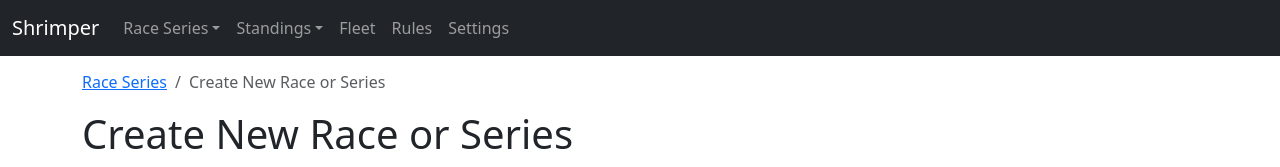
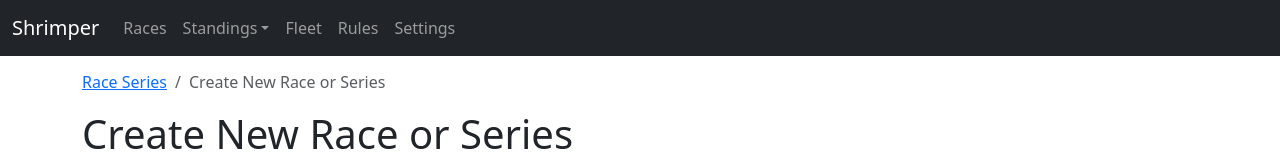
Before and after one commit to mn1del/shrimper, a Flask app: page /race-series/new in a window 1280 px wide. Shown: the top 167 px of the page. Run offline with Flask 3, Linux system fonts and the light colour scheme.

Commit message:
Add races index template

```diff
--- a/app/routes.py
+++ b/app/routes.py
@@ -60,6 +60,31 @@ def _load_nav_data():
     return nav
 
 
+def _load_all_races():
+    """Return a flat list of all races with series info."""
+    races = []
+    for meta_path in _series_meta_paths():
+        with meta_path.open() as f:
+            series = json.load(f)
+        series_name = series.get("name")
+        series_id = series.get("series_id")
+        races_dir = meta_path.parent / "races"
+        for race_path in races_dir.glob("*.json"):
+            with race_path.open() as rf:
+                race = json.load(rf)
+            finishers = sum(1 for e in race.get("entrants", []) if e.get("finish_time"))
+            races.append({
+                "race_id": race.get("race_id"),
+                "date": race.get("date"),
+                "start_time": race.get("start_time"),
+                "series_name": series_name,
+                "series_id": series_id,
+                "finishers": finishers,
+            })
+    races.sort(key=lambda r: (r["date"] or "", r["start_time"] or ""))
+    return races
+
+
 def _find_series(series_id: str):
     """Return (series, races) for the given series id or (None, None).
 
@@ -93,7 +118,14 @@ def inject_nav_data():
 
 @bp.route('/')
 def index():
-    return redirect(url_for('main.series_index'))
+    return redirect(url_for('main.races'))
+
+
+@bp.route('/races')
+def races():
+    race_list = _load_all_races()
+    breadcrumbs = [('Races', None)]
+    return render_template('races.html', title='Races', breadcrumbs=breadcrumbs, races=race_list)
 
 
 @bp.route('/race-series')
--- a/app/templates/base.html
+++ b/app/templates/base.html
@@ -15,29 +15,13 @@
   <body>
     <nav class="navbar navbar-expand-lg navbar-dark bg-dark fixed-top">
       <div class="container-fluid">
-        <a class="navbar-brand" href="{{ url_for('main.series_index') }}">Shrimper</a>
+        <a class="navbar-brand" href="{{ url_for('main.races') }}">Shrimper</a>
         <button class="navbar-toggler" type="button" data-bs-toggle="collapse" data-bs-target="#navbarNav" aria-controls="navbarNav" aria-expanded="false" aria-label="Toggle navigation">
           <span class="navbar-toggler-icon"></span>
         </button>
         <div class="collapse navbar-collapse" id="navbarNav">
           <ul class="navbar-nav me-auto mb-2 mb-lg-0">
-            <li class="nav-item dropdown">
-              <a class="nav-link dropdown-toggle" href="#" id="raceSeriesDropdown" role="button" data-bs-toggle="dropdown" aria-expanded="false">Race Series</a>
-              <ul class="dropdown-menu scrollable-dropdown" aria-labelledby="raceSeriesDropdown">
-                {% for season in nav_race_series %}
-                  <li><h6 class="dropdown-header">{{ season.season }}</h6></li>
-                  {% for entry in season.series %}
-                    <li><a class="dropdown-item ms-3" href="{{ url_for('main.series_detail', series_id=entry.series.series_id) }}">{{ entry.series.name }}</a></li>
-                    {% for race in entry.races %}
-                    <li><a class="dropdown-item ms-5" href="{{ url_for('main.series_detail', series_id=entry.series.series_id, race_id=race.race_id) }}">{{ race.date }}</a></li>
-                    {% endfor %}
-                  {% endfor %}
-                  <li><hr class="dropdown-divider"></li>
-                {% endfor %}
-                <li><a class="dropdown-item" href="{{ url_for('main.series_index') }}">Series Index</a></li>
-                <li><a class="dropdown-item" href="{{ url_for('main.race_or_series_new') }}">Create New Race or Series</a></li>
-              </ul>
-            </li>
+            <li class="nav-item"><a class="nav-link" href="{{ url_for('main.races') }}">Races</a></li>
             <li class="nav-item dropdown">
               <a class="nav-link dropdown-toggle" href="#" id="standingsDropdown" role="button" data-bs-toggle="dropdown" aria-expanded="false">Standings</a>
               <ul class="dropdown-menu" aria-labelledby="standingsDropdown">
```
Also changed, not shown: app/templates/races.html (added, +20 -0 lines), tests/test_routes.py (+6 -4 lines).
